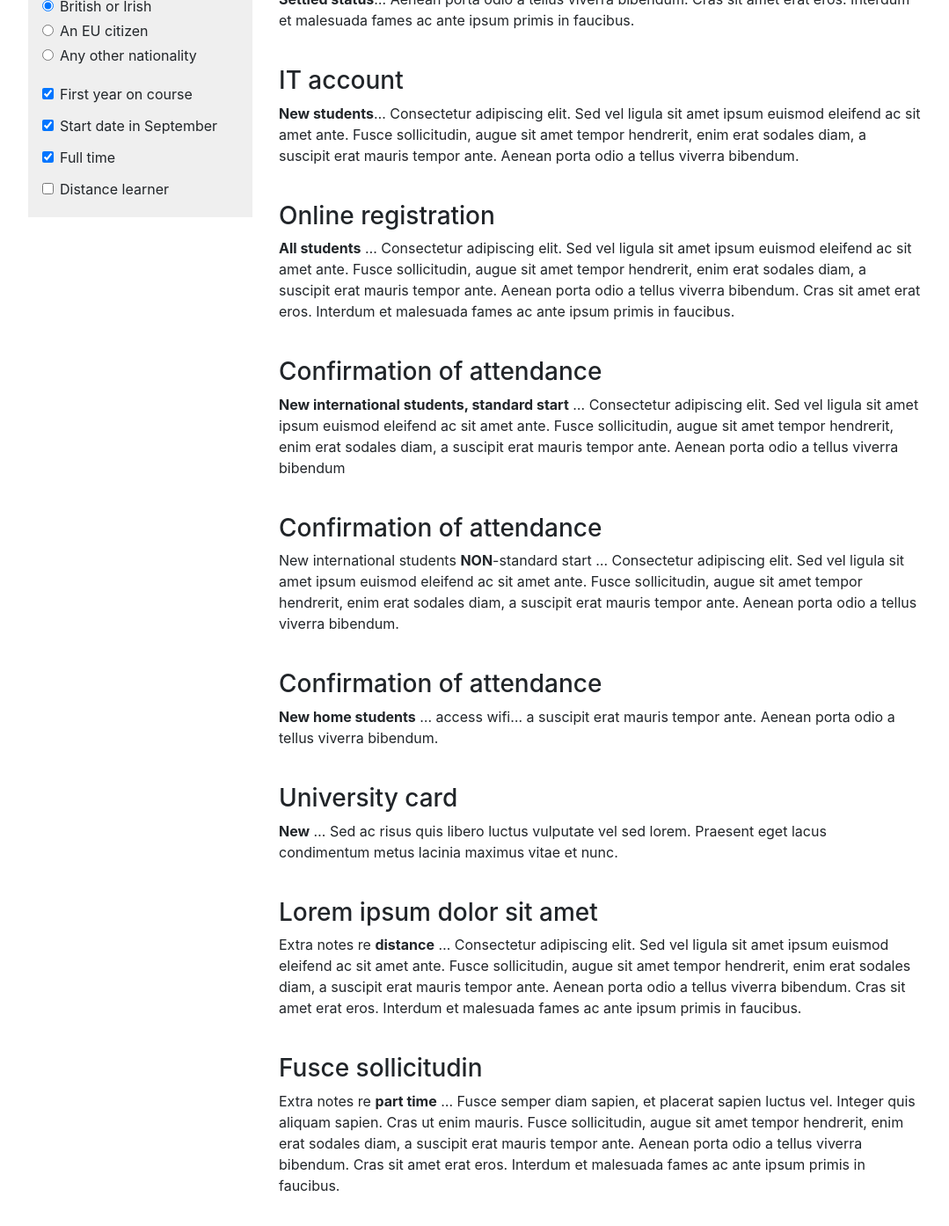
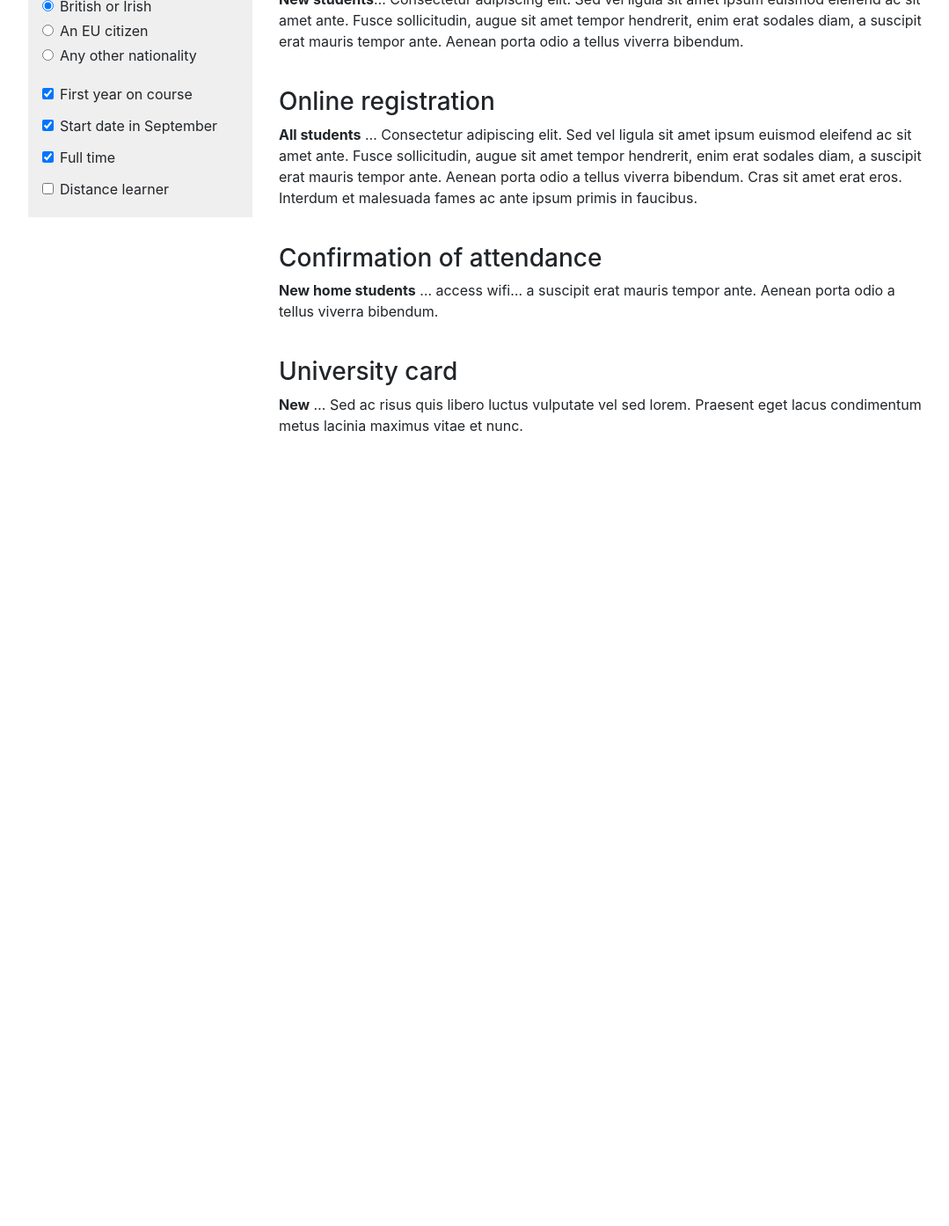
Before and after one commit to drmikeuk/eacit, a Jekyll site: the page built from sos/wizard1.md, in a window 1280 px wide and 1400 px high, scrolled down 169 px. Shown: the top 1394 px of the window at 88% size, without its empty margins (53-1132 px from the left). Built offline with Jekyll 4.4.1, drawn with Linux system fonts in a browser that asks for light colours; after the commit the page ends 900 px from its top, so only the background shows below that; part of the change alters nothing that is shown; some of the changed text lies outside the part shown.

Commit message:
wizard1 sorts

```diff
--- a/_includes/sossteps.md
+++ b/_includes/sossteps.md
@@ -7,14 +7,14 @@ international   Any other nationality        <i class="fas fa-globe"></i>
 new             First year on course         <i class="fas fa-plus-circle"></i>
 returner                                     <i class="fas fa-sync"></i>
 
-stdstart        Start date in September
-nonstdstart                              <i class="fas fa-calendar-alt"></i>
+stdstart        Start date in September      <i class="fas fa-calendar-check"></i>
+nonstdstart                                  <i class="fas fa-calendar-alt"></i>
 
-fulltime        Full time
+fulltime        Full time                     <i class="fas fa-user"></i>
 parttime                                      <i class="fas fa-user-clock"></i>
 
 distance        Distance learner              <i class="fas fa-satellite-dish"></i>
-campus
+campus                                        <i class="fas fa-university"></i>
 -->
 
 <div class="stage eu  new returner  stdstart nonstdstart  fulltime parttime  distance campus" markdown="1">
@@ -26,6 +26,7 @@ campus
 <div class="stage  home eu international  new  stdstart nonstdstart  fulltime parttime  distance campus" markdown="1">
 ### IT account
 **New students**... Consectetur adipiscing elit. Sed vel ligula sit amet ipsum euismod eleifend ac sit amet ante. Fusce sollicitudin, augue sit amet tempor hendrerit, enim erat sodales diam, a suscipit erat mauris tempor ante. Aenean porta odio a tellus viverra bibendum.
+
 </div>
 
 
--- a/assets/sosWizard1.isotope.js
+++ b/assets/sosWizard1.isotope.js
@@ -1,7 +1,7 @@
-
 var filters = [];   // store filter for each group
 var filterValue;    // store combined filters as one string
 var qsRegex;        // quick search regex
+
 
 // INIT Isotope
 var $grid = $('#stages').isotope({
@@ -20,68 +20,127 @@ var iso = $grid.data('isotope');
 
 
 // FILTER: combine filters into one eg '.red.small'. https://isotope.metafizzy.co/filtering.html
+// on click: CHECK ALL RADIOS AND CHECKBOXES
+// push to filters array; convert to filters string & call isotope with this
+$('.filters').on( 'click', 'input', function() {
+  //checkfilters ();
 
-// CHECK JUST THE CHANGED ONE....
-$('.radios').on( 'click', 'input', function() {
-  var $this = $(this);
-  console.log ("radio: " + $this.attr("id"))
-  //filters.push($this.attr("id"));
-});
+  filters = [];
 
-$('.checks').on( 'click', 'input', function() {
-  var $this = $(this);
-  if($(this).prop("checked") == true){
-      console.log( $this.attr("id") + " is checked.");
+  // RADIOS
+  filters.push("." + $(".radios input:checked").val());
+
+  // CHECKBOXES #new #stdstart #fulltime #distance
+  if($('#new').prop("checked") == true){
+      filters.push(".new");
   }
-  else if($(this).prop("checked") == false){
-      console.log($this.attr("id") + " is NOT checked.");
+  else {
+      filters.push(".returner");
   }
+
+  if($('#stdstart').prop("checked") == true){
+      filters.push(".stdstart");
+  }
+  else {
+      filters.push(".nonstdstart");
+  }
+
+  if($('#fulltime').prop("checked") == true){
+      filters.push(".fulltime");
+  }
+  else {
+      filters.push(".parttime");
+  }
+
+  if($('#distance').prop("checked") == true){
+      filters.push(".distance");
+  }
+  else {
+      filters.push(".campus");
+  }
+
+
+  // combine filters
+  filterValue = concatValues(filters);
+  //console.log(filters);
+  console.log(filterValue);
+
+  // call Isotope to filter ...
+  $grid.isotope();
+
 
 });
 
 
-// CHECK ALL RADIOS AND CHECKBOXES
-// push to filters array; convert to filters string & call isotope with this
-$('.filters').on( 'click', 'input', function() {
-  // RADIOS
-  $nationality = $(".radios input:checked").val();
-  console.log($nationality);
+// FILTER: use value of search field to filter
+var $quicksearch = $('.quicksearch').keyup( debounce( function() {
+  qsRegex = new RegExp( $quicksearch.val(), 'gi' );
+  //console.log('Search: '  + qsRegex);
+  // call Isotope to filter ...
+  $grid.isotope();
+}) );
 
-  // CHECKBOXES #new #stdstart #fulltime #distance
-  if($('#new').prop("checked") == true){
-      console.log("new");
-  }
-  else {
-      console.log("returner");
-  }
 
-  if($('#stdstart').prop("checked") == true){
-      console.log("stdstart");
-  }
-  else {
-      console.log("nonstdstart");
-  }
-
-  if($('#fulltime').prop("checked") == true){
-      console.log("fulltime");
-  }
-  else {
-      console.log("parttime");
-  }
-
-  if($('#distance').prop("checked") == true){
-      console.log("distance");
-  }
-  else {
-      console.log("campus");
-  }
-
-  //filters.push($this.attr("id"));
-});
+// set initial filters on page load to match buttons
+checkfilters ();
 
 
 
 
+// FUNCTIONS
+////////////
+
+// check filter radios/checkboxes
+// push to filters array; convert to filters string & call isotope with this
+function checkfilters (){
+  filters = [];
+
+  // RADIOS
+  filters.push("." + $(".radios input:checked").val());
+
+  // CHECKBOXES #new #stdstart #fulltime #distance
+  if($('#new').prop("checked") == true){
+      filters.push(".new");
+  }
+  else {
+      filters.push(".returner");
+  }
+
+  if($('#stdstart').prop("checked") == true){
+      filters.push(".stdstart");
+  }
+  else {
+      filters.push(".nonstdstart");
+  }
+
+  if($('#fulltime').prop("checked") == true){
+      filters.push(".fulltime");
+  }
+  else {
+      filters.push(".parttime");
+  }
+
+  if($('#distance').prop("checked") == true){
+      filters.push(".distance");
+  }
+  else {
+      filters.push(".campus");
+  }
+
+
+  // combine filters
+  filterValue = concatValues(filters);
+  //console.log(filters);
+  console.log(filterValue);
+
+  // call Isotope to filter ...
+  $grid.isotope();
+}
+
+
+
+
+/*
 // FILTER: combine filters into one eg '.red.small'. https://isotope.metafizzy.co/filtering.html
 $('.filterbuttons').on( 'click', 'button', function() {
   var $this = $(this);
@@ -95,44 +154,7 @@ $('.filterbuttons').on( 'click', 'button', function() {
   // Isotope filter blocks...
   $grid.isotope();
 });
-
-// use value of search field to filter
-var $quicksearch = $('.quicksearch').keyup( debounce( function() {
-  qsRegex = new RegExp( $quicksearch.val(), 'gi' );
-  //console.log('Search: '  + qsRegex);
-  // Isotope arrange cards...
-  $grid.isotope();
-  //updateFilterCount();
-}) );
-
-
-// change class on buttons (so active = primary)
-$('.filter-button-group').each( function( i, buttonGroup ) {
-  var $buttonGroup = $( buttonGroup );
-  $buttonGroup.on( 'click', 'button', function() {
-    $buttonGroup.find('.btn-primary').removeClass('btn-primary');
-    $( this ).addClass('btn-primary');
-  });
-});
-
-
-// set initial filters on page load to match buttons
-// https://isotope.metafizzy.co/filtering.html
-// eg filter .metal AND .transition items:  $grid.isotope({ filter: '.metal.transition' });
-// home + new + stdstart + fulltime + campus
-//$grid.isotope({ filter: '.home.new.stdstart.fulltime.campus' });
-// --> this works but then buttons can't change it!  as overides the init above!
-
-// init = no selected buttons + show all content
-// https://stackoverflow.com/questions/32377281/isotope-combine-search-and-buttons-with-initial-filter
-// so "click" buttons to get to ideal start state...
-$('.filterbuttons .btn-group .btn[data-filter=".home"]').trigger('click');
-$('.filterbuttons .btn-group .btn[data-filter=".new"]').trigger('click');
-$('.filterbuttons .btn-group .btn[data-filter=".stdstart"]').trigger('click');
-$('.filterbuttons .btn-group .btn[data-filter=".fulltime"]').trigger('click');
-$('.filterbuttons .btn-group .btn[data-filter=".campus"]').trigger('click');
-
-
+*/
 
 
 // flatten object by concatting values
@@ -158,3 +180,26 @@ function debounce( fn, threshold ) {
     timeout = setTimeout( delayed, threshold );
   };
 }
+
+
+
+/*
+// FILTER: combine filters into one eg '.red.small'. https://isotope.metafizzy.co/filtering.html
+// CHECK JUST THE CHANGED ONE....
+$('.radios').on( 'click', 'input', function() {
+  var $this = $(this);
+  console.log ("radio: " + $this.attr("id"))
+  //filters.push($this.attr("id"));
+});
+
+$('.checks').on( 'click', 'input', function() {
+  var $this = $(this);
+  if($(this).prop("checked") == true){
+      console.log( $this.attr("id") + " is checked.");
+  }
+  else if($(this).prop("checked") == false){
+      console.log($this.attr("id") + " is NOT checked.");
+  }
+
+});
+*/
--- a/assets/sosWizard2.isotope.js
+++ b/assets/sosWizard2.isotope.js
@@ -29,6 +29,7 @@ $('.filterbuttons').on( 'click', 'button', function() {
   filters[ filterGroup ] = $this.attr('data-filter');
   // combine filters
   filterValue = concatValues( filters );
+  //console.log(filterValue);
   // Isotope filter blocks...
   $grid.isotope();
 });
--- a/sos/wizard1.md
+++ b/sos/wizard1.md
@@ -60,7 +60,7 @@ customjs:
 
 
     <!-- CONTENT -->
-    <div class="col-lg-8 col-md-9">
+    <div class="col-lg-8 col-md-9" id="stages">
 
 {% include sossteps.md %}
 
```
